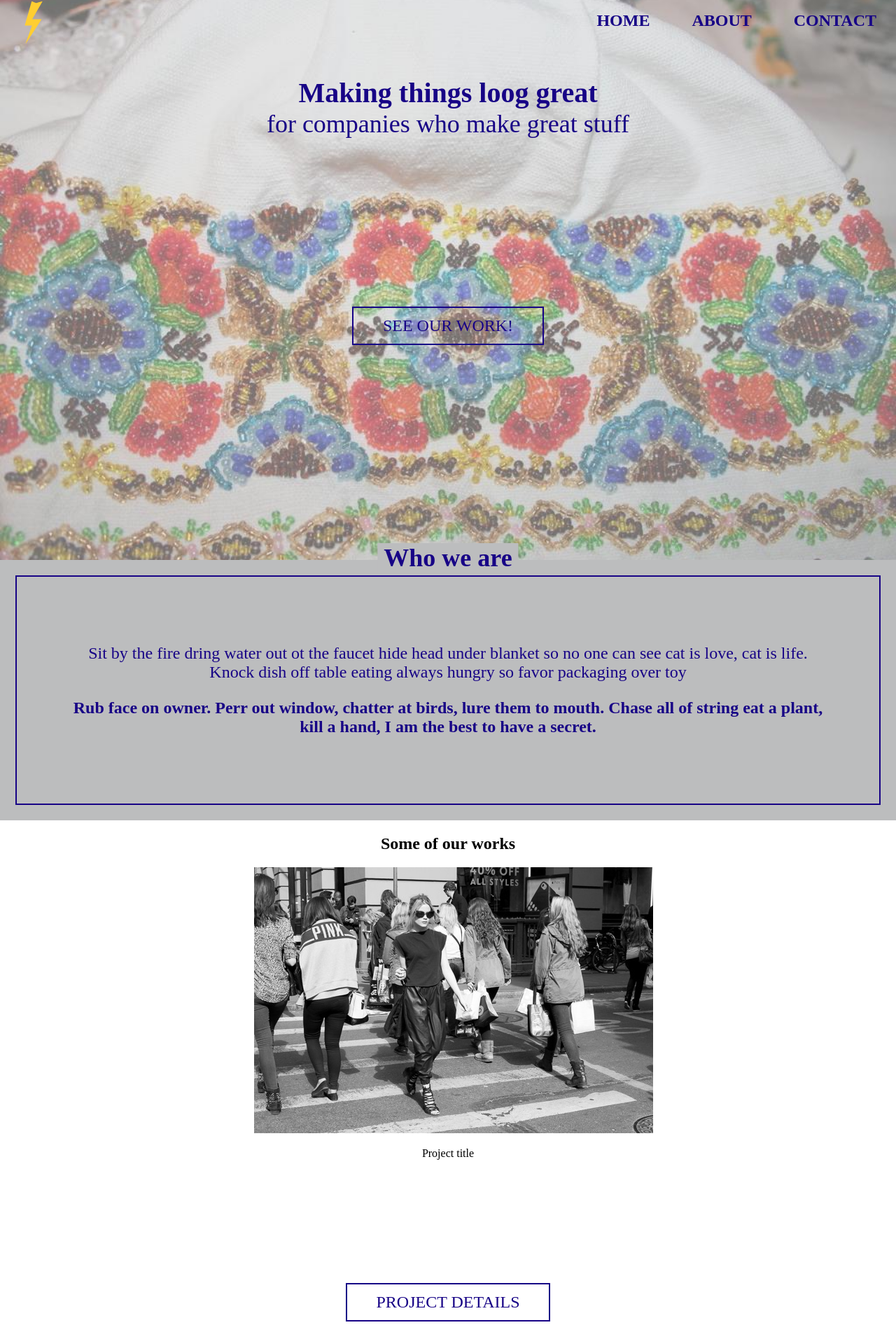
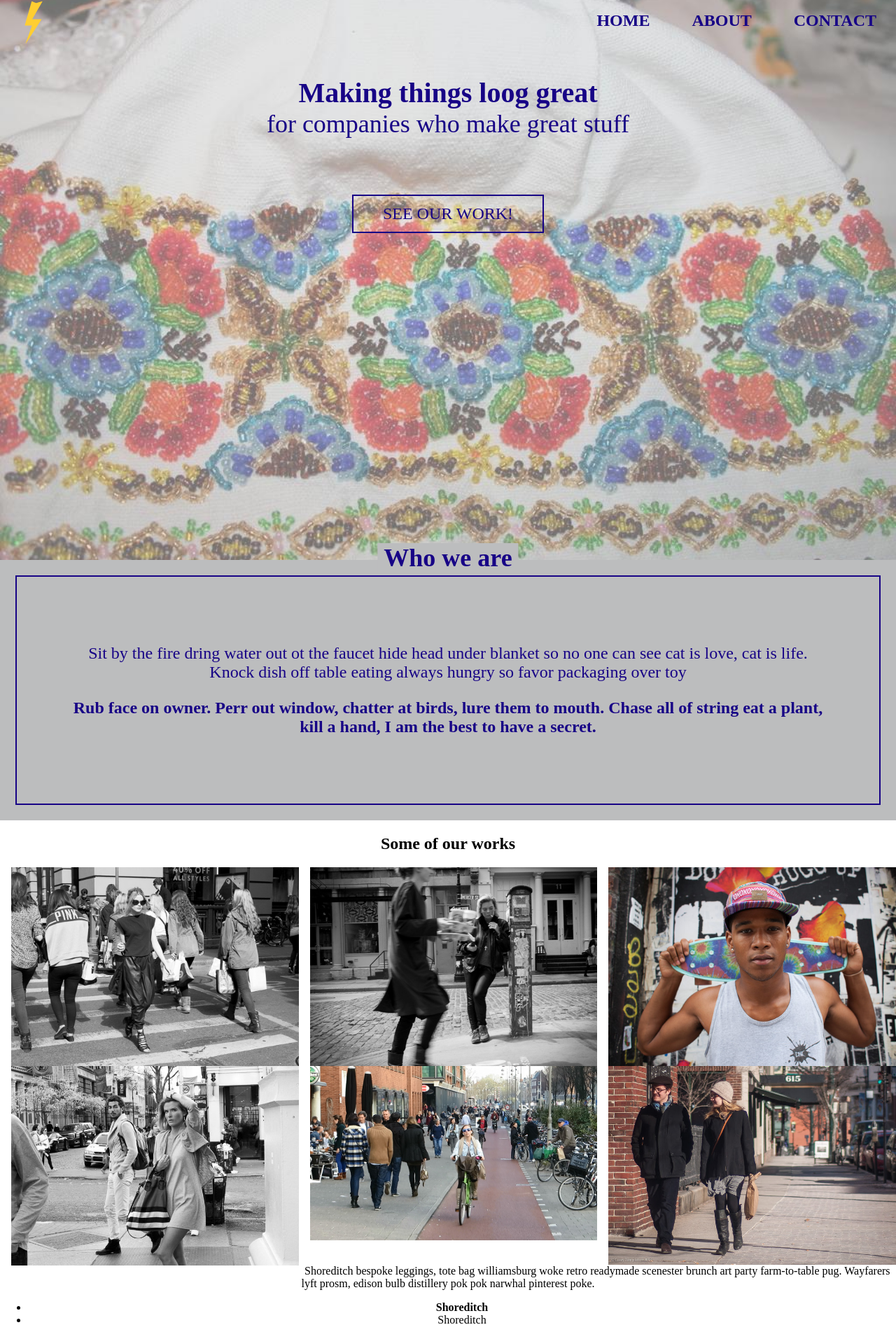
Before and after one commit to dannykontos/Django, a Django app: template mysite/templates/mysite/scratch.html in a window 1280 px wide. Shown: the top 1893 px of the page at 70% size. Run offline with Django 3.2, Linux system fonts and the light colour scheme; the template is opened without the code that fills it, so the values that code supplies are empty.

Commit message:
Modify the portfolio section

```diff
--- a/mysite/static/mysite/css/mystyle1.css
+++ b/mysite/static/mysite/css/mystyle1.css
@@ -1,6 +1,7 @@
 
 * {
     box-sizing: border-box;
+    transition: all ease-in-out 250ms;
 }
 
 body {
@@ -17,7 +18,7 @@ img {
 
 .container {
     width: 95%;
-    height: 85%;
+    /* height: 85%; */
     margin: 0 auto;
     /* background-color:rgb(85, 83, 83); */
 
@@ -66,6 +67,19 @@ img {
     padding: .5em 1.75em;
 }
 
+@media (min-width: 60rem) {
+    .button {
+        font-size: 1.5rem;
+        /* margin-top: 17rem; */
+    }
+}
+
+.button-small {
+    font-size: .7rem;
+    font-weight: 700;
+
+}
+
 .button-accent {
     color: rgb(23, 3, 134);
     border-color: rgb(23, 3, 134);
@@ -79,17 +93,12 @@ img {
 
 }
 
-@media (min-width: 60rem) {
-    .button {
-        font-size: 1.5rem;
-        margin-top: 17rem;
-    }
-}
+
 
 @media (max-width: 1366px) {
     .button {
         font-size: 1.5rem;
-        margin-top: 10rem;
+      /*  margin-top: 10rem; */
     }
 }
 
@@ -186,3 +195,109 @@ nav a:focus {
     background: #bcbdbe;
     padding: 0 .25em;
 }
+
+/* portfolio */
+
+.portfolio {
+    margin: 3em 0;
+}
+
+.port-item {
+    margin: 0;
+    position: relative;
+}
+
+.port-item img {
+    display: block;
+}
+
+.port-desc {
+    position: absolute;
+    z-index: 100;
+    bottom: 0em;
+    left: 0em;
+    right: 0em;
+    color: white;
+    background: rgb(0,0,0,.6);
+    padding-bottom: 2em;
+
+}
+
+.port-desc p {
+    margin: 1;
+}
+
+@media (min-width: 37rem) {
+    .port-item {
+        width: 50%;
+        float: left;
+    }
+}
+
+@media (min-width: 60rem) {
+    .port-item {
+        width: 33.333334%;
+        overflow: hidden;
+    }
+}
+
+.port-desc {
+    transform: translateY(150%);
+}
+
+.port-item:hover .port-desc {
+    transform: translateY(0%);
+}
+
+/* portfolio for laptop
+
+
+.port-item {
+    margin: 0em;
+    position: relative;
+}
+
+.port-item img {
+    display: block;
+}
+
+.port-desc {
+    position: absolute;
+    z-index: 100;
+    bottom: 0em;
+    left: 0em;
+    right: 0em;
+    color: white;
+    background: rgb(0,0,0,.6);
+    padding-bottom: 2em;
+}
+
+.port-desc p {
+    margin: 1em;
+
+}
+*/
+
+
+/* portfolio for desktop
+
+@media (min-width: 37rem) {
+    .port-item {
+        width: 50%;
+        float: left;
+    }
+}
+
+@media (min-width: 60rem) {
+    .port-item {
+        width: 33.3333334%;
+    }
+
+    .port-desc {
+        transform: translateY(150%);
+    }
+
+    .port-item:hover .port-desc {
+        transform: translateY(0%);
+    }
+}  */
```
Also changed, not shown: mysite/templates/mysite/linia-traditionala.html (+23 -14 lines), mysite/static/mysite/img/Designer02.jpg (added), mysite/static/mysite/img/ansamblu02.jpg (added), mysite/static/mysite/img/ansamblu03.jpg (added), mysite/static/mysite/img/cununa.jpg (added).
